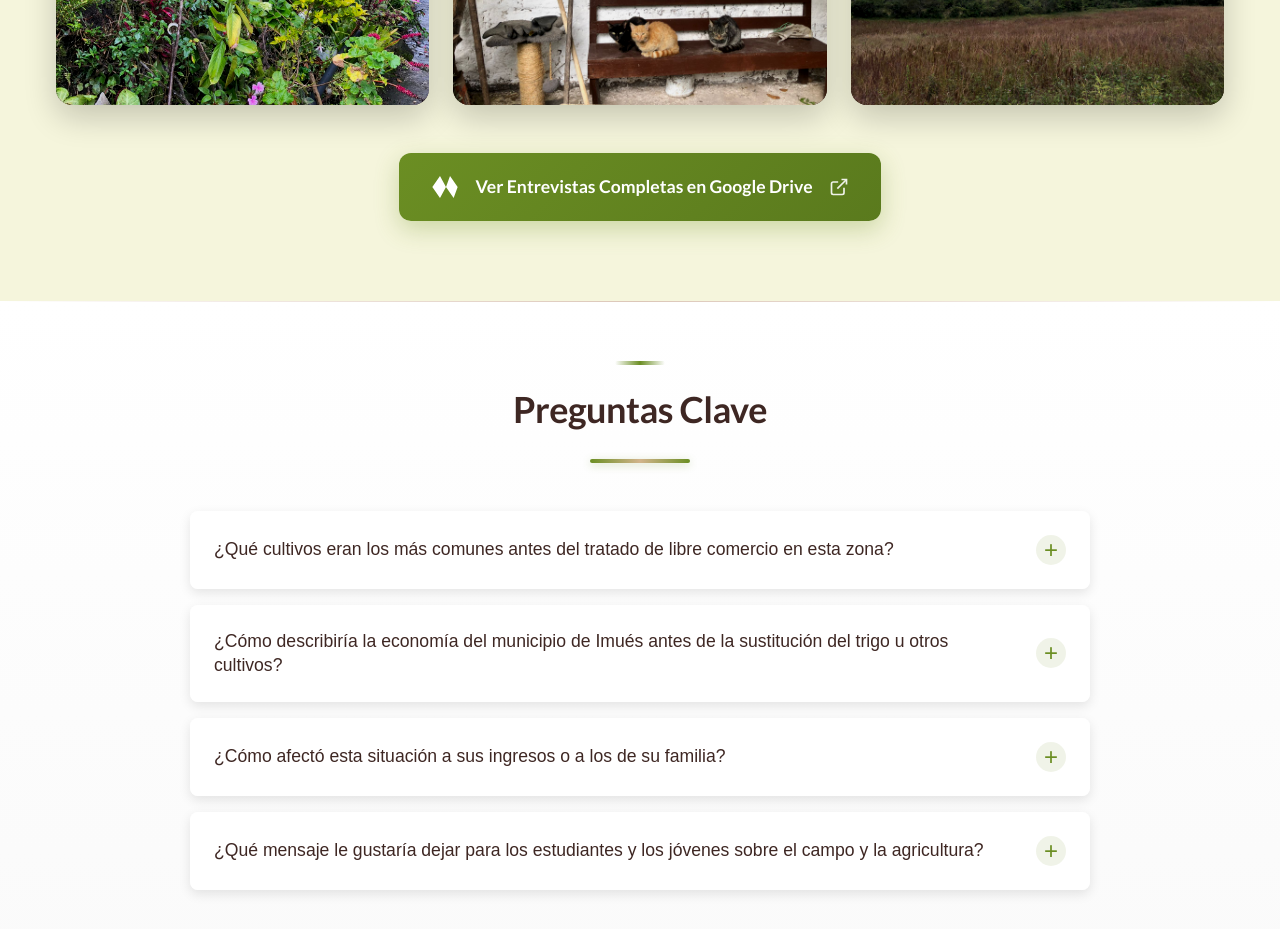
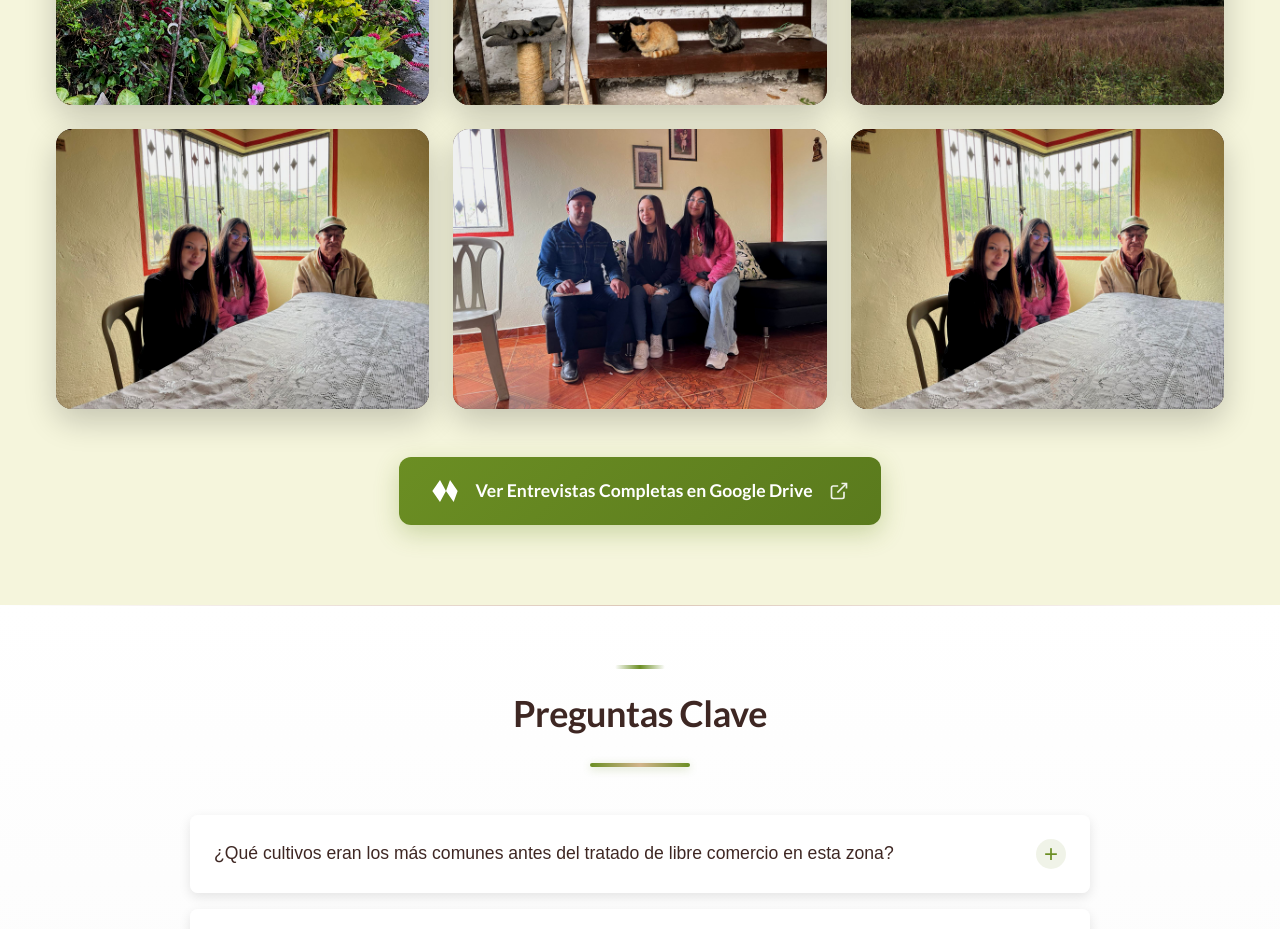
Before and after one commit to tony-ssr/TLC-e-Imues, a plain HTML site: page index.html in a window 1280 px wide. Shown: the part 4100-5029 px from the top of the page. Drawn offline with Linux system fonts and the light colour scheme.

Commit message:
Update index.html

```diff
--- a/index.html
+++ b/index.html
@@ -106,6 +106,15 @@
                 <div class="galeria-item">
                     <img src="content/image/7.jpg" alt="Evidencia 3">
                 </div>
+                <div class="galeria-item">
+                    <img src="content/image/8.jpeg" alt="Evidencia 4">
+                </div>
+                <div class="galeria-item">
+                    <img src="content/image/9.jpeg" alt="Evidencia 5">
+                </div>
+                <div class="galeria-item">
+                    <img src="content/image/10.jpeg" alt="Evidencia 6">
+                </div>
             </div>
             <div class="drive-link-container">
                 <a href="https://drive.google.com/drive/folders/1maHYf553F8ikG0JDoWi2mnKIP4P0uHWW?usp=sharing"
```
